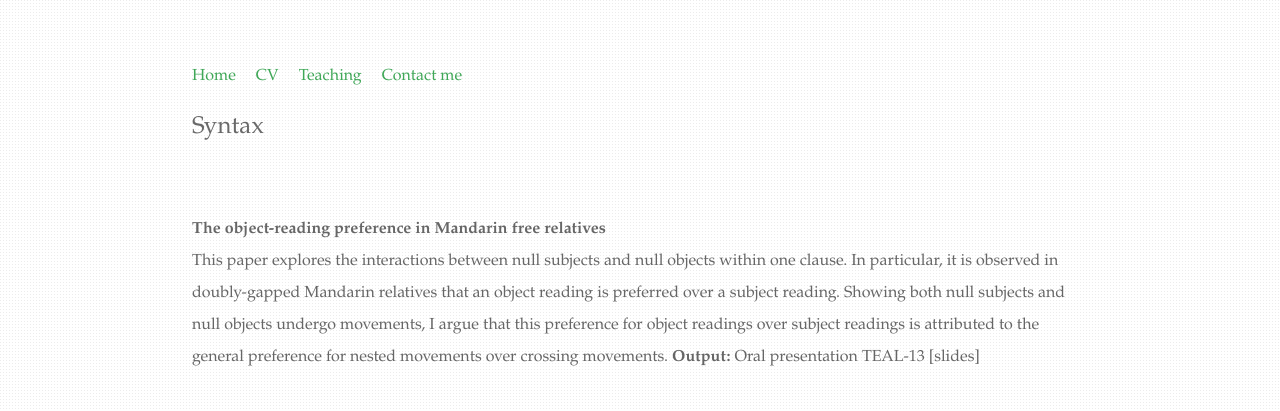
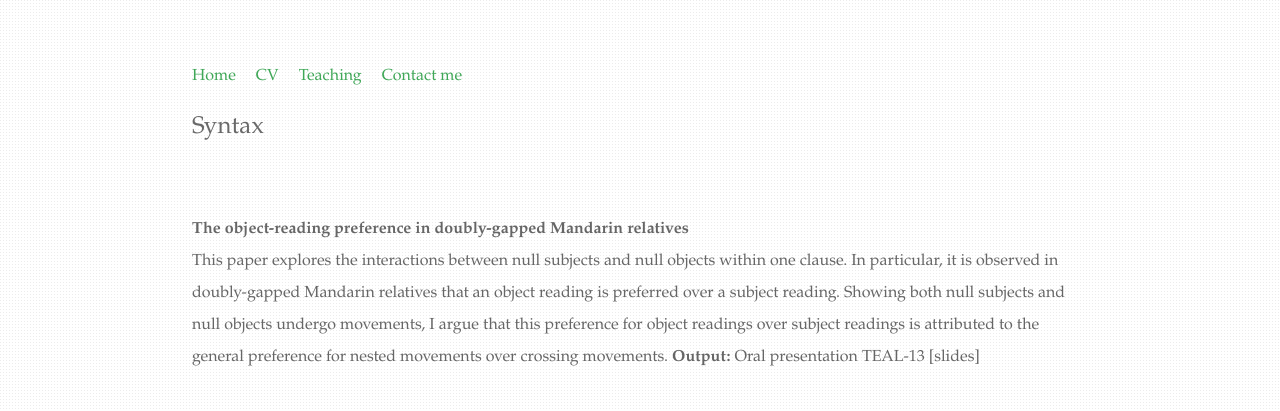
Before and after one commit to chaoyichen71/chaoyichen71.github.io, a Jekyll site: the page built from Research by topics/index.html, in a window 1280 px wide. Shown: the top 411 px of the page. Built offline with Jekyll 4.4.1, drawn with Linux system fonts in a browser that asks for light colours.

Commit message:
Update index.html

```diff
--- a/Research by topics/index.html
+++ b/Research by topics/index.html
@@ -10,7 +10,7 @@ title: Research by topics
     <body>
       <div class="blurb">
 	<br/><br/>
-<b>The object-reading preference in Mandarin free relatives</b><br>
+<b>The object-reading preference in doubly-gapped Mandarin relatives</b><br>
 This paper explores the interactions between null subjects and null objects within one clause. In
 particular, it is observed in doubly-gapped Mandarin relatives that an object reading is preferred
 over a subject reading. Showing both null subjects and null objects undergo movements, I argue
```
